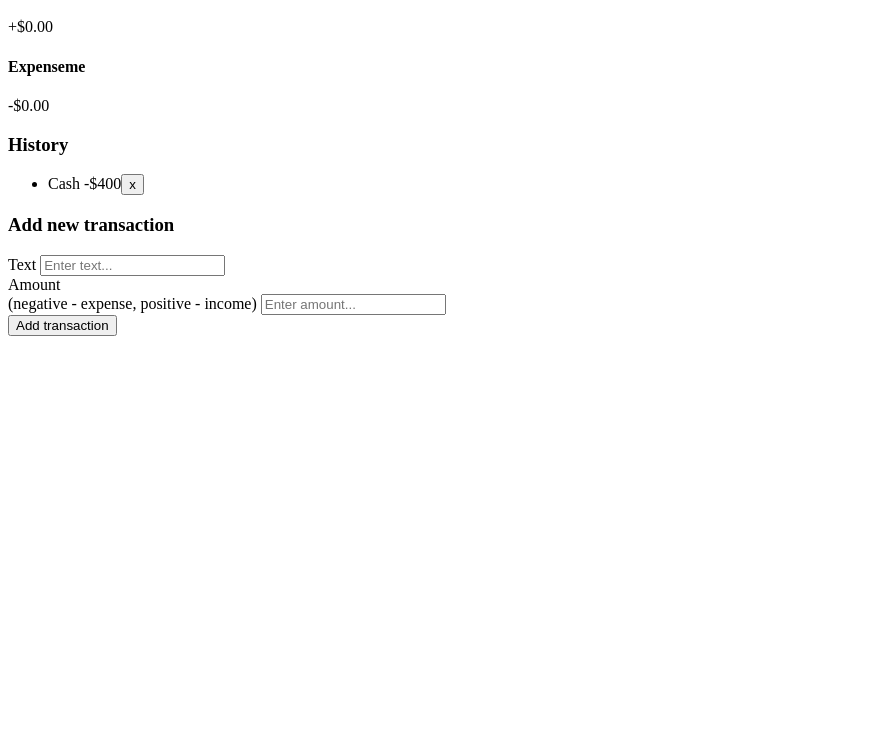
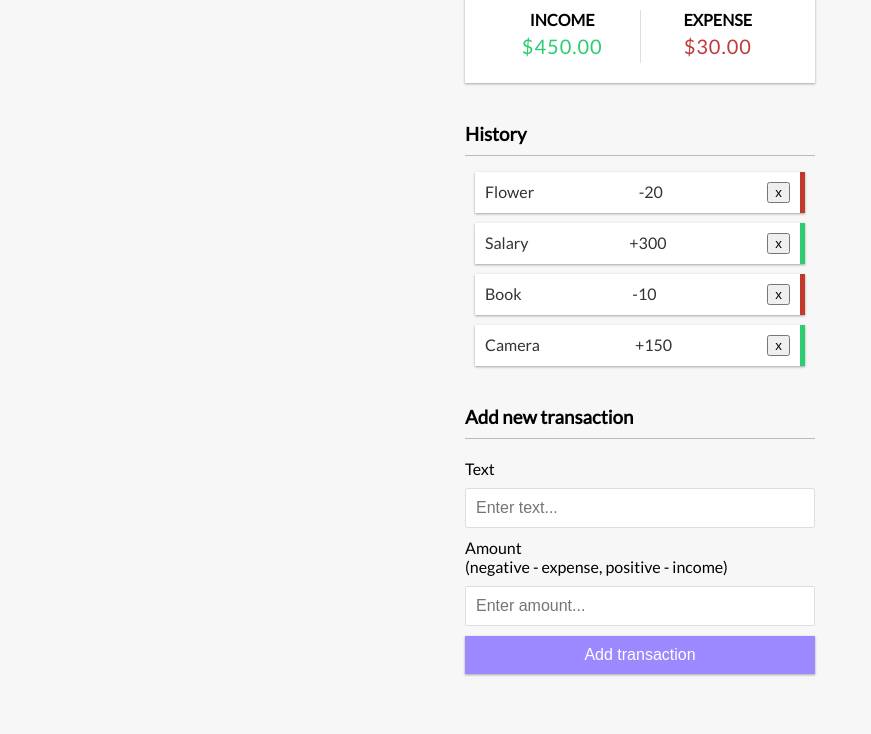
Before and after one commit to brnms/expense-tracker, a plain HTML site: page index.html in a window 1280 px wide. Shown: the part 187-921 px from the top of the page, without its empty margins (0-871 px from the left). Before the commit the page ends 800 px from the top, so only its background shows below. Drawn offline with Linux system fonts and the light colour scheme.

Commit message:
Add files via upload

```diff
--- a/index.html
+++ b/index.html
@@ -3,6 +3,7 @@
 <head>
     <meta charset="UTF-8">
     <meta name="viewport" content="width=device-width, initial-scale=1.0">
+    <link rel="stylesheet" href="style.css">
     <title>Expense Tracker</title>
 </head>
 <body>
@@ -18,14 +19,14 @@
                 <p id="money-plus" class="money plus">+$0.00</p>
             </div>
             <div>
-                <h4>Expenseme</h4>
+                <h4>Expense</h4>
                 <p id="money-minus" class="money minus">-$0.00</p>
             </div>
         </div>
 
         <h3>History</h3>
         <ul class="list" id="list">
-            <li class="minus">Cash <span>-$400</span><button class="delete-btn">x</button></li>
+            <!--<li class="minus">Cash <span>-$400</span><button class="delete-btn">x</button></li>-->
         </ul>
 
         <h3>Add new transaction</h3>
@@ -41,6 +42,6 @@
             <button class="btn">Add transaction</button>
         </form>
     </div>
-
+    <script src="script.js"></script>
 </body>
 </html>
--- /dev/null
+++ b/script.js
@@ -0,0 +1,60 @@
+const balance = document.getElementById('balance');
+const money_plus = document.getElementById('money-plus');
+const money_minus = document.getElementById('money-minus');
+const list = document.getElementById('list');
+const form = document.getElementById('form');
+const text = document.getElementById('text');
+const amount = document.getElementById('amount');
+
+const dummyTransactions = [
+    {id: 1, text: 'Flower', amount: -20},
+    {id: 2, text: 'Salary', amount: 300},
+    {id: 3, text: 'Book', amount: -10},
+    {id: 4, text: 'Camera', amount: +150}
+];
+
+let transactions = dummyTransactions;
+
+// Add transactions to DOM list
+function addTransactionDOM(transaction) {
+    // Get sign
+    const sign = transaction.amount < 0 ? '-' : '+';
+
+    const item = document.createElement('li');
+
+    // Add class based on value
+    item.classList.add(transaction.amount < 0 ? 'minus' : 'plus');
+
+    item.innerHTML = `
+        ${transaction.text} <span>${sign}${Math.abs(transaction.amount)}</span><button class="delte-btn">x</button>
+    `;
+
+    list.appendChild(item);
+}
+
+// Update the balance, income and expense
+function updateValues() {
+    const amounts = transactions.map(transaction => transaction.amount);
+
+    const total = amounts.reduce((acc, item) => (acc +=item), 0).toFixed(2);
+
+    const income = amounts
+                        .filter(item => item > 0)
+                        .reduce((acc, item) => (acc += item), 0)
+                        .toFixed(2);
+
+    const expense = (amounts.filter(item => item < 0).reduce((acc, item) => (acc += item), 0) * -1).toFixed(2);
+
+    balance.innerText = `$${total}`;
+    money_plus.innerText = `$${income}`
+    money_minus.innerText = `$${expense}`
+}
+
+// Init app
+function init() {
+    list.innerHTML = '';
+    transactions.forEach(addTransactionDOM);
+    updateValues();
+}
+
+init();
--- /dev/null
+++ b/style.css
@@ -0,0 +1,146 @@
+@import url('https://fonts.googleapis.com/css2?family=Lato&display=swap');
+
+:root {
+    --box-shadow: 0 1px 3px rgba(0, 0, 0, 0.12), 0 1px 2px rgba(0, 0, 0, 0.24);
+}
+
+* {
+    box-sizing: border-box;
+}
+
+body {
+    background-color: #f7f7f7;
+    display: flex;
+    flex-direction: column;
+    align-items: center;
+    min-height: 100vh;
+    margin: 0;
+    font-family: 'Lato', sans-serif;
+}
+
+.container {
+    margin: 30px auto;
+    width: 350px;
+}
+
+h1 {
+    letter-spacing: 1px;
+    margin: 0;
+}
+
+h3{
+    border-bottom: 1px solid #bbb;
+    padding-bottom: 10px;
+    margin: 40px 0 10px;
+}
+
+h4 {
+    margin: 0;
+    text-transform:uppercase;
+}
+
+.inc-exp-container {
+    background-color: #fff;
+    box-shadow: var(--box-shadow);
+    padding: 20px;
+    display: flex;
+    justify-content: space-between;
+    margin: 20px 0;
+}
+
+.inc-exp-container > div {
+    flex: 1;
+    text-align: center;
+}
+
+.inc-exp-container > div:first-of-type {
+    border-right: 1px solid #dedede
+}
+
+.money {
+    font-size: 20px;
+    letter-spacing: 1px;
+    margin: 5px 0;
+}
+
+.money.plus {
+    color: #2ecc71;
+}
+.money.minus {
+    color: #c0393b;
+}
+
+label {
+    display: inline-block;
+    margin: 10px 0;
+}
+
+input[type='text'],input[type='number'] {
+    border: 1px solid #dedede;
+    border-radius: 2px;
+    display: block;
+    font-size: 16px;
+    padding: 10px;
+    width: 100%;
+}
+
+.btn {
+    background-color: #9c88ff;
+    box-shadow: var(--box-shadow);
+    color: #fff;
+    border: 0;
+    display: block;
+    font-size: 16px;
+    margin: 10px 0 30px;
+    padding: 10px;
+    width: 100%;
+}
+
+.btn:focus, .delete-btn:focus{
+    outline: 0;
+}
+
+.list {
+    list-style-type: none;
+    padding: 0;
+    margin-bottom:40px;
+}
+
+.list li {
+    background-color: #fff;
+    box-shadow: var(--box-shadow);
+    color: #333;
+    display: flex;
+    justify-content: space-between;
+    position: relative;
+    padding: 10px;
+    margin: 10px;
+}
+
+.list li.plus {
+    border-right: 5px solid #2ecc71;
+}
+
+.list li.minus {
+    border-right: 5px solid #c0392b;
+}
+
+.delete-btn {
+    cursor: pointer;
+    background-color: #e74c3c;
+    border: 0;
+    color: #fff;
+    font-size: 20px;
+    line-height: 20px;
+    padding: 2px 5px;
+    position: absolute;
+    top: 50%;
+    left: 0;
+    transform: translate(-100%, -50%);
+    opacity: 0;
+    transition: opacity 0.3s ease;
+}
+
+.list li:hover .delete-btn {
+    opacity: 1;
+}
```
